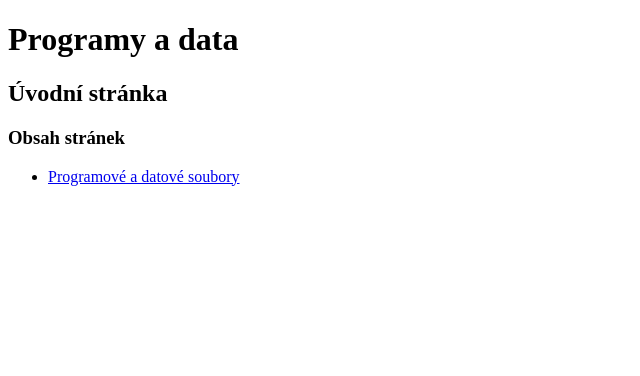
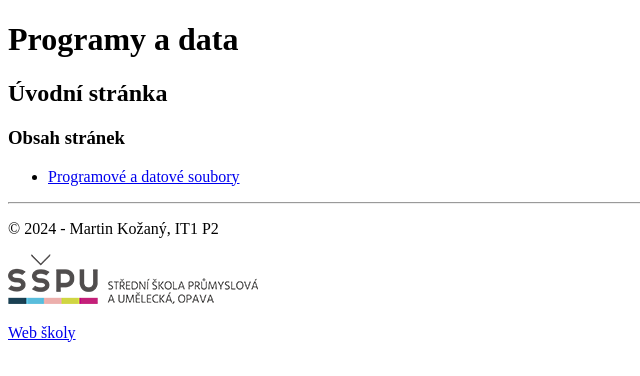
Before and after one commit to Majkownica2000/programy-a-data, a plain HTML site: page index.html in a window 1280 px wide. Shown: the whole page, without its empty margins (0-640 px from the left). Drawn offline with Linux system fonts and the light colour scheme.

Commit message:
odkaz na skolni web

```diff
--- a/index.html
+++ b/index.html
@@ -13,5 +13,11 @@
     <ul>
       <li><a href="a/index.html">Programové a datové soubory</a></li>
     </ul>
+    <footer>
+      <hr />
+      <p>&copy; 2024 - Martin Kožaný, IT1 P2</p>
+      <p><img src="../img/skola-logo.png" alt="Školní logo" /></p>
+      <p><a href="https://www.sspu-opava.cz">Web školy</a></p>
+    </footer>
   </body>
 </html>
```
